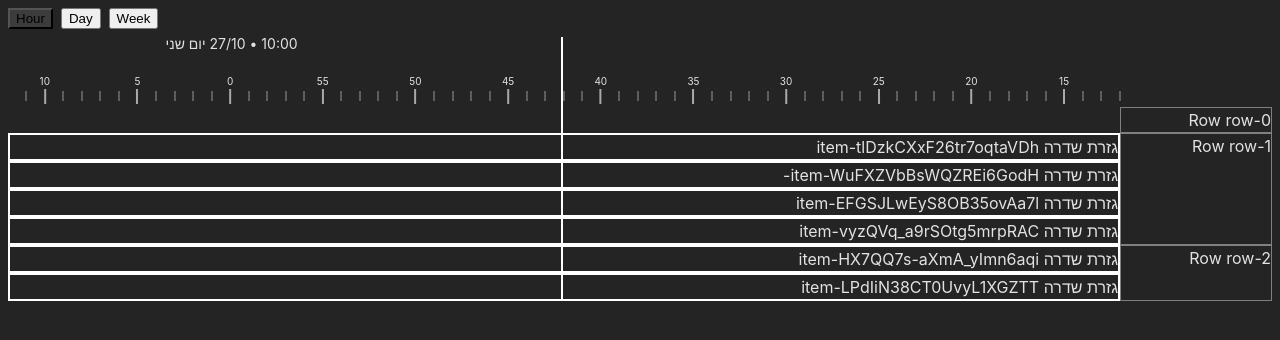
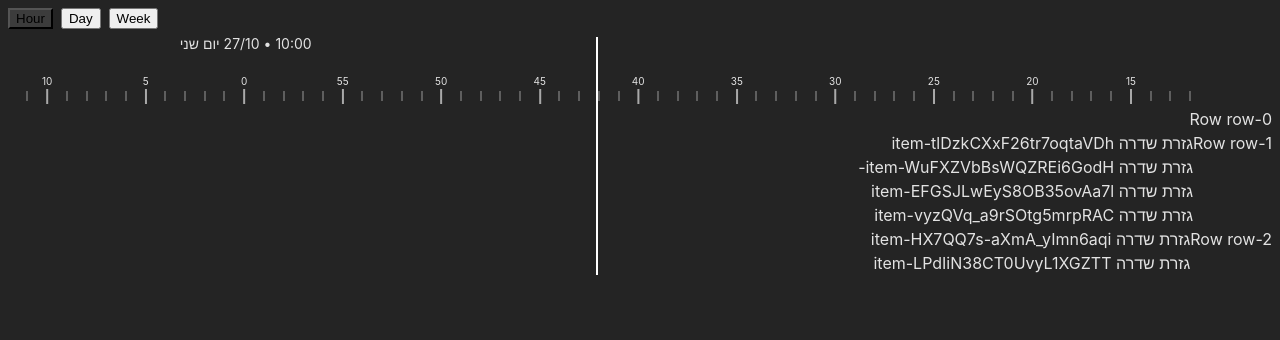
Before and after one commit to Razberrry/chronon, a React (Vite) app: page / in a window 1280 px wide. Shown: the top 340 px of the page. Built offline with nearby package versions, Linux system fonts and the light colour scheme.

Commit message:
Timeline changes

```diff
--- a/src/components/Row/row.base.css
+++ b/src/components/Row/row.base.css
@@ -7,6 +7,11 @@
   display: flex;
 }
 
+.TlTimeline-rowSidebarSpacer {
+  inline-size: var(--tl-row-sidebar-width, 0px);
+  flex: 0 0 var(--tl-row-sidebar-width, 0px);
+}
+
 .TlTimeline-rowContent {
   position: relative;
   flex-direction: column;
--- a/src/components/Row/row.tsx
+++ b/src/components/Row/row.tsx
@@ -9,21 +9,33 @@ import { RowDefinition } from "../../types/row";
 
 export interface RowProps extends RowDefinition {
   children: React.ReactNode;
-  sidebar: React.ReactNode;
-  rowContentHeightPixels?: number;
+  sidebar?: React.ReactNode;
   classes?: TimelineRowClasses;
 }
 
 export const Row = (props: RowProps): JSX.Element => {
-  const { setSidebarRef, setViewportRef } = useTimelineContext();
+  const { setSidebarRef, setViewportRef, sidebarWidth } = useTimelineContext();
+  const hasSidebar = props.sidebar !== undefined && props.sidebar !== null;
 
   return (
     <div className={clsx("TlTimeline-rowWrapper", props.classes?.wrapper)}>
       <div
         ref={setSidebarRef}
-        className={clsx("TlTimeline-rowSidebar", props.classes?.sidebar)}
+        className={clsx(
+          "TlTimeline-rowSidebar",
+          !hasSidebar && "TlTimeline-rowSidebarSpacer",
+          props.classes?.sidebar
+        )}
+        style={
+          !hasSidebar
+            ? ({
+                "--tl-row-sidebar-width": `${sidebarWidth ?? 0}px`,
+              } as React.CSSProperties)
+            : undefined
+        }
+        aria-hidden={hasSidebar ? undefined : true}
       >
-        {props.sidebar}
+        {hasSidebar ? props.sidebar : null}
       </div>
 
       <div
@@ -32,7 +44,6 @@ export const Row = (props: RowProps): JSX.Element => {
           "TlTimeline-rowContent",
           props.classes?.content ?? styles.rowContentBorder
         )}
-        data-tl-row-height={props.rowContentHeightPixels}
       >
         {props.children}
       </div>
--- a/src/components/item/item.module.css
+++ b/src/components/item/item.module.css
@@ -1,4 +1,2 @@
 .itemInnerContainer {
-  border: 2px solid white;
-
 }
--- a/src/components/item/item.tsx
+++ b/src/components/item/item.tsx
@@ -10,7 +10,7 @@ import type { TimelineItemClasses } from "../../types/TimelineClasses";
 export interface ItemProps {
   id: string;
   span: Span;
-  children: React.ReactNode;
+  children?: React.ReactNode;
   classes?: TimelineItemClasses;
 }
 
--- a/src/components/sidebar/sidebar.base.css
+++ b/src/components/sidebar/sidebar.base.css
@@ -1,4 +1,2 @@
 .TlTimeline-sidebar {
-  width: 150px;
-  border: 1px solid grey;
 }
--- a/src/types/row.ts
+++ b/src/types/row.ts
@@ -1,8 +1,7 @@
 export interface RowDefinition {
-	id: string;
-	disabled?: boolean;
+  id: string;
 }
 
 export interface UseRowProps extends RowDefinition {
-	data?: object;
+  data?: object;
 }
```
Also changed, not shown: src/TimelineExample.tsx (+2 -6 lines), src/components/timelineAxis/timelineAxisTypes.ts (+5 -2 lines).
